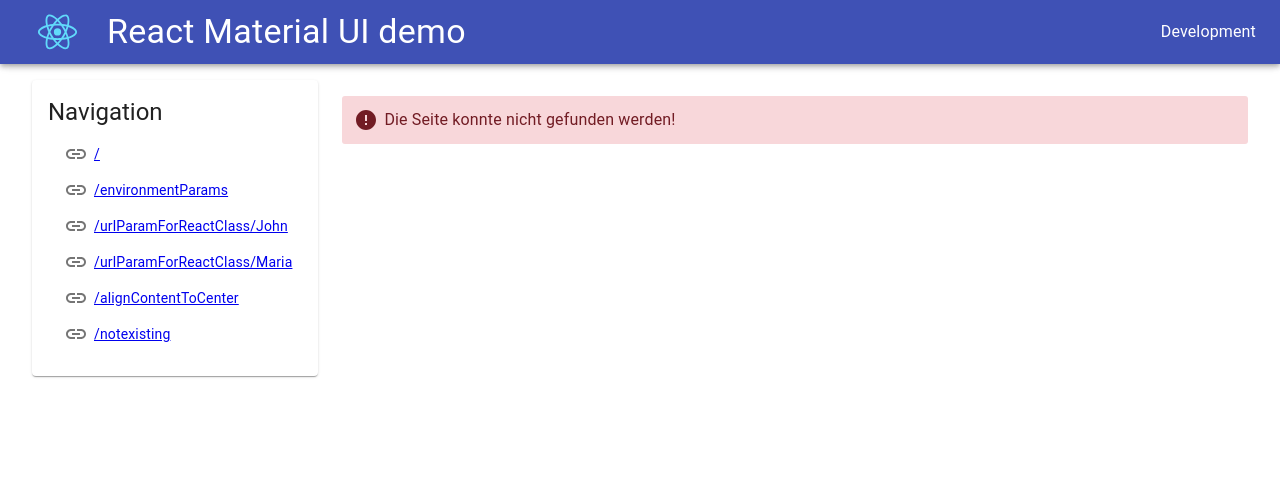
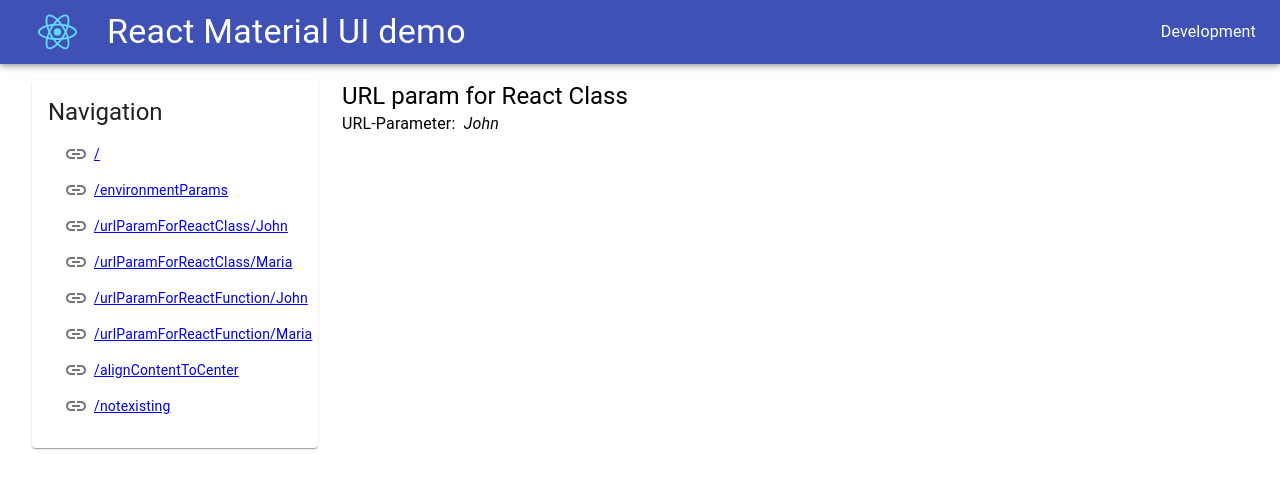
Before and after one commit to stefanofiorenza/ts-react-mui-demo, a React (Create React App) app: page /urlParamForReactFunction/John in a window 1280 px wide. Shown: the top 488 px of the page. Built offline with nearby package versions, Linux system fonts and the light colour scheme.

Commit message:
added url param demo for react functions

```diff
--- a/src/App.tsx
+++ b/src/App.tsx
@@ -9,6 +9,8 @@ import AlignContentToCenter from "./layout/component/AlignContentToCenter";
 import Navigation from "./commons/component/Navigation";
 import UrlParamForReactClass from "./urlparams/component/UrlParamForReactClass";
 import ShowEnvironmentParams from "./environment/component/ShowEnvironmentParams";
+import UrlParamForReactFunction from "./urlparams/component/UrlParamForReactFunction";
+import Start from "./commons/component/Start";
 
 const theme = createMuiTheme({
   palette: {
@@ -37,10 +39,11 @@ const App: React.FC = () => {
             </Grid>
             <Grid item xs={9}>
               <Switch>
-                <Route path={"/"} exact component={ShowEnvironmentParams}/>
+                <Route path={"/"} exact component={Start}/>
                 <Route path={"/environmentParams"} exact component={ShowEnvironmentParams}/>
                 <Route path={"/alignContentToCenter"} exact component={AlignContentToCenter}/>
                 <Route path={"/urlParamForReactClass/:name"} exact component={UrlParamForReactClass}/>
+                <Route path={"/urlParamForReactFunction/:name"} exact component={UrlParamForReactFunction}/>
                 <Route component={PageNotFound}/>
               </Switch>
             </Grid>
--- a/src/commons/component/Navigation.tsx
+++ b/src/commons/component/Navigation.tsx
@@ -26,6 +26,8 @@ const Navigation: React.FC = () => {
         {createLinkListItem("/environmentParams", classes.listItemIcon)}
         {createLinkListItem("/urlParamForReactClass/John", classes.listItemIcon)}
         {createLinkListItem("/urlParamForReactClass/Maria", classes.listItemIcon)}
+        {createLinkListItem("/urlParamForReactFunction/John", classes.listItemIcon)}
+        {createLinkListItem("/urlParamForReactFunction/Maria", classes.listItemIcon)}
         {createLinkListItem("/alignContentToCenter", classes.listItemIcon)}
         {createLinkListItem("/notexisting", classes.listItemIcon)}
       </List>
--- /dev/null
+++ b/src/commons/component/Start.tsx
@@ -0,0 +1,16 @@
+import React from "react";
+import {Typography} from "@material-ui/core";
+
+const Start: React.FC = () => {
+
+  return (
+    <div>
+      <Typography variant="h5">
+        Start
+      </Typography>
+      <Typography component={"p"}>Todo ...</Typography>
+    </div>
+  );
+};
+
+export default Start;
--- /dev/null
+++ b/src/urlparams/component/UrlParamForReactFunction.tsx
@@ -0,0 +1,34 @@
+import React from "react";
+import {RouteComponentProps} from "react-router-dom";
+import {makeStyles, Typography} from "@material-ui/core";
+
+const useStyles = makeStyles(theme => ({
+  param: {
+    fontStyle: "italic",
+    marginLeft: ".52rem"
+  }
+}));
+
+// extend RouteComponentProps for url param "name" and styles
+interface UrlParamForReactFunctionProps extends RouteComponentProps<{ name: string }> {
+}
+
+const UrlParamForReactFunction: React.FC<UrlParamForReactFunctionProps> = (props) => {
+
+  const classes = useStyles();
+
+  return (
+    <div>
+      <Typography variant="h5">
+        URL param for React Class
+      </Typography>
+      <Typography component="p">
+        URL-Parameter:
+        <span className={classes.param}>{props.match.params.name}</span>
+      </Typography>
+    </div>
+  );
+
+};
+
+export default UrlParamForReactFunction;
```
Also changed, not shown: src/commons/component/Dashboard.tsx (deleted, +0 -11 lines).
